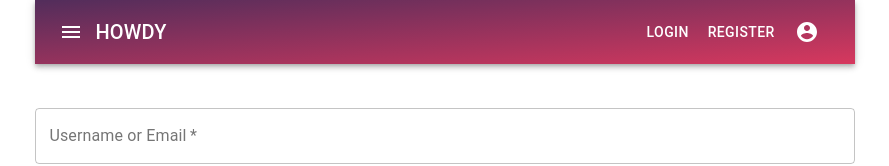
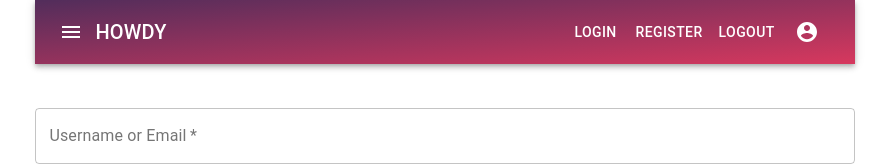
Before and after one commit to matteoaricci/howdy-frontend, a React (Create React App) app: page /login in a window 1280 px wide. Shown: the top 166 px of the page, without its empty margins (195-1084 px from the left). Built offline with nearby package versions, Linux system fonts and the light colour scheme.

Commit message:
working on logout

```diff
--- a/src/components/NavBar.jsx
+++ b/src/components/NavBar.jsx
@@ -1,9 +1,26 @@
-import React from 'react';
+import React, {useState} from 'react';
 import {AppBar, Toolbar, IconButton, Typography, Button} from '@material-ui/core'
 import {Menu, AccountCircle} from '@material-ui/icons'
 import {Link} from 'react-router-dom'
 
 
+const logout = (event) => {
+    event.preventDefault();
+    fetch('http://localhost:3000/users/sign_out'
+
+    , {
+        method: 'DELETE',
+        headers: {
+            'Content-type': 'application/json',
+            'Accept': 'application/json'
+        },
+        body: JSON.stringify({ data: JSON.parse(localStorage.getItem('user'))})
+    }
+
+    )
+    .then(res => res.json())
+    .then(resp => console.log(resp))
+}
 
 const NavBar = () => {
 
@@ -26,6 +43,10 @@ const NavBar = () => {
                     Register
                 </Button>
 
+                <Button onClick={(event) => logout(event)} color='inherit'>
+                    Logout
+                </Button>
+
                 <IconButton color='inherit' aria-label='account'>
                     <AccountCircle />
                 </IconButton>
--- a/src/components/User-Components/Login.jsx
+++ b/src/components/User-Components/Login.jsx
@@ -27,7 +27,7 @@ const Login = () => {
         .then(res => {
             if (!res.error) {
                 console.log(res)
-                localStorage.setItem('userId', res.id)
+                localStorage.setItem('user', JSON.stringify(res))
                 history.push('/profile')
             } else {
                 alert("Error " + res.error)
```
